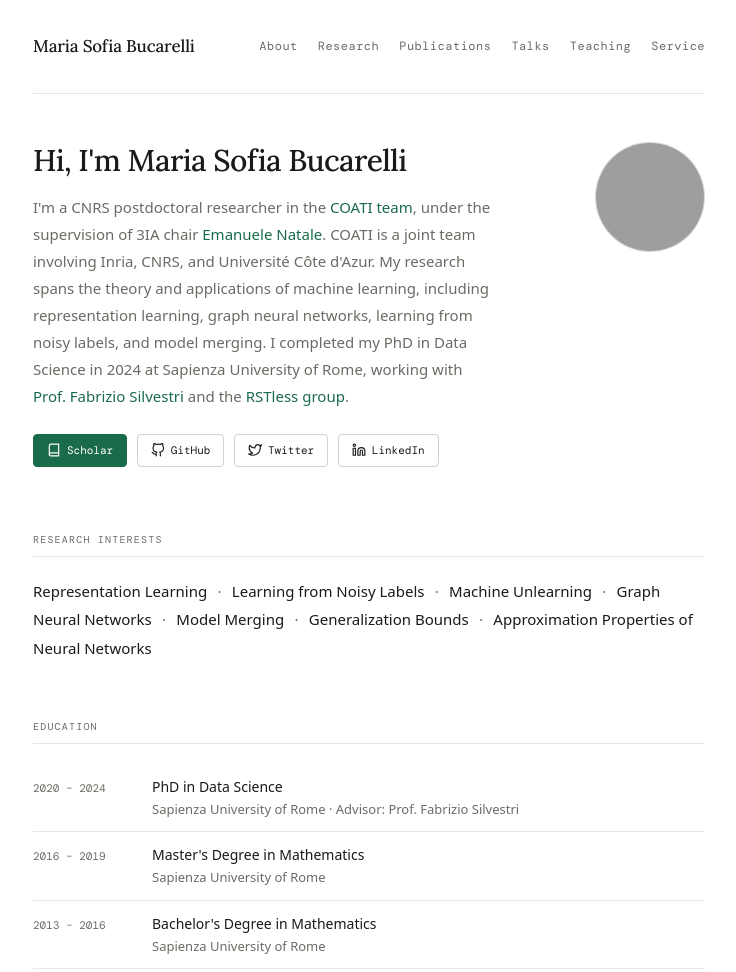
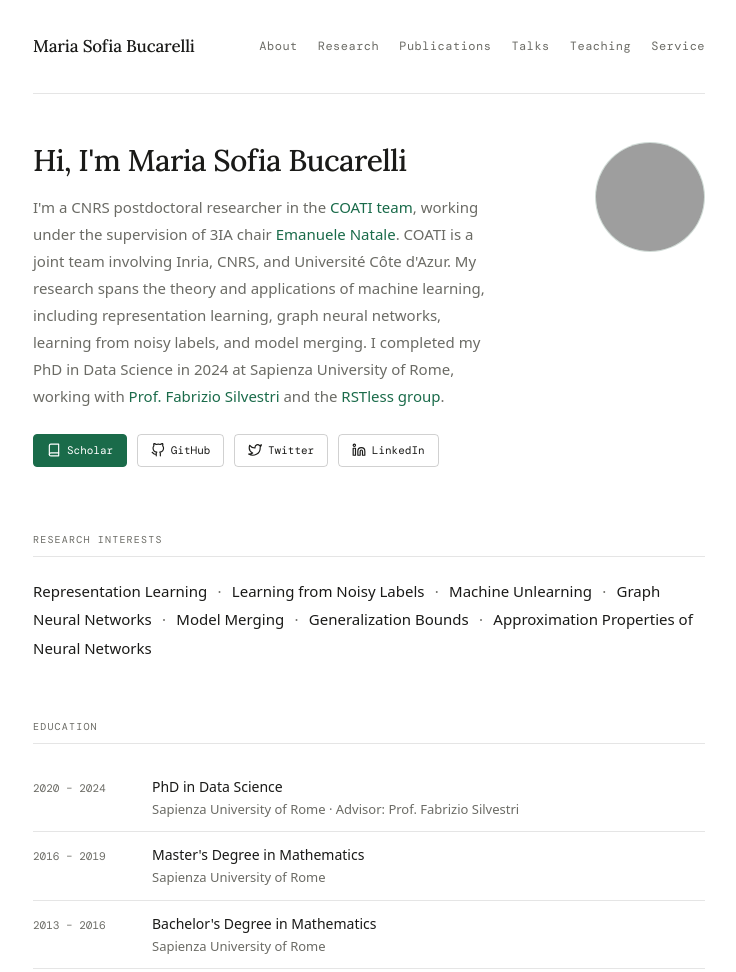
Before and after one commit to mariasofiab/mariasofiab.github.io, a plain HTML site: page index.html in a window 1280 px wide. Shown: the top 972 px of the page, without its empty margins (271-1007 px from the left). Drawn offline with nearby package versions, Linux system fonts and the light colour scheme; grey boxes are pictures that could not be loaded.

Commit message:
Update researcher description

```diff
--- a/index.html
+++ b/index.html
@@ -383,7 +383,7 @@
   <div class="hero" id="about">
     <div class="hero-text">
       <h1>Hi, I'm Maria Sofia Bucarelli</h1>
-      <p>I'm a CNRS postdoctoral researcher in the <a href="https://team.inria.fr/coati/team-members/">COATI team</a>, under the supervision of 3IA chair
+      <p>I'm a CNRS postdoctoral researcher in the <a href="https://team.inria.fr/coati/team-members/">COATI team</a>, working under the supervision of 3IA chair
         <a href="https://natema.github.io">Emanuele Natale</a>.
         COATI is a joint team involving Inria, CNRS, and Université Côte d'Azur.
         My research spans the theory and applications of machine learning, including representation learning,
```
